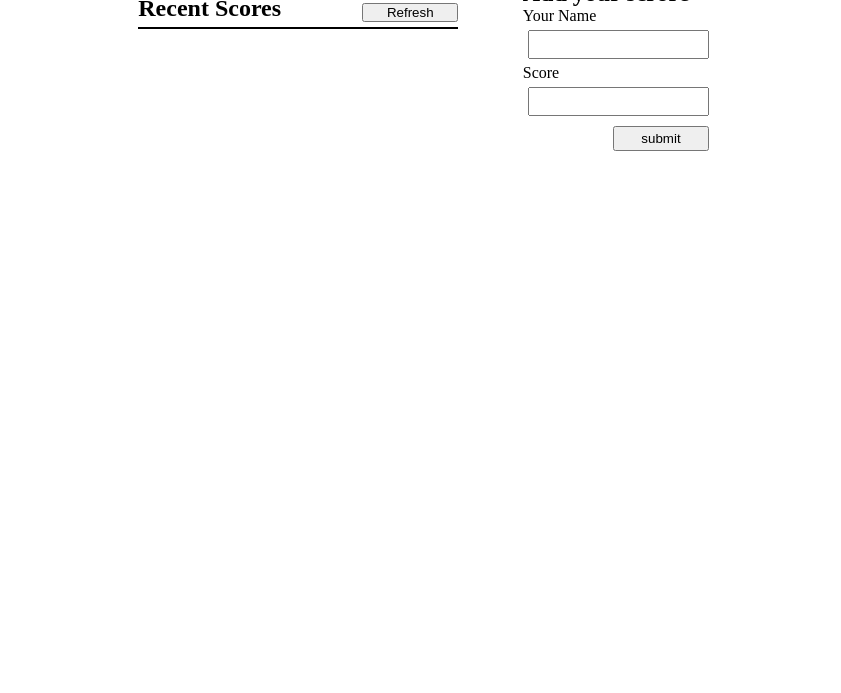
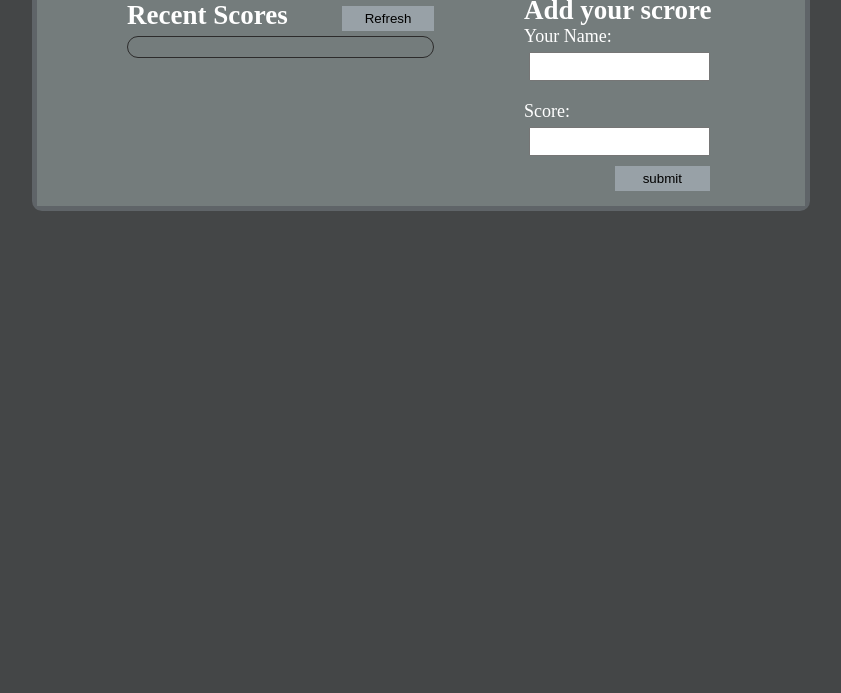
Before and after one commit to Lichapa/Leaderboard, a website built with webpack: page src/index.html in a window 1280 px wide. Shown: the part 107-800 px from the top of the page, without its empty margins (219-1060 px from the left). Built offline with nearby package versions, Linux system fonts and the light colour scheme; no server answers.

Commit message:
Added styling for buttons, list items and background colors

```diff
--- a/src/index.html
+++ b/src/index.html
@@ -16,15 +16,15 @@
                 <button type="submit" id="refresh">Refresh</button>
             </div>
             <div class="recentScore" id="recentScores">
-            <ul class="scoreList" id="scoreList"> </ul>
+            <ol class="scoreList" id="scoreList"> </ol>
             </div>
         </div>
         <div class="userInput">
             <h2>Add your scrore</h2>
             <form action="#" class="form" id="form">
-                <label for="yourName">Your Name</label>
+                <label for="yourName">Your Name:</label>
                 <input class="formItem" type="text" name="yourName" id="name" required>
-                <label for="yourScore"> Score</label>
+                <label for="yourScore"> Score:</label>
                 <input class="formItem" type="number" name="yourScore" id="score" required>
                 <button class="formItem" type="submit" id="submit">submit</button>
             </form>
--- a/src/style.css
+++ b/src/style.css
@@ -3,20 +3,45 @@
   padding: 0;
 }
 
-.main {
-  width: 50%;
-  margin: 50px auto;
+body {
+  background-color: #444647;
 }
 
-.score {
-  padding: 10px;
-  width: 50%;
+.main {
+  width: 60%;
+  margin: 50px auto;
+  padding: 5px;
+  background-color: #5f6468;
+  color: white;
+  border-radius: 10px 10px;
 }
 
 .content {
   display: flex;
   flex-direction: row;
-  justify-content: space-around;
+  justify-content: space-evenly;
+  background-color: rgb(116, 124, 124);
+  padding: 10px 0px;
+  font-size: large;
+}
+
+.score {
+  width: 40%;
+}
+
+.recentScore {
+  border: 1px solid rgb(44, 43, 43);
+  border-radius: 15px;
+}
+
+.scoreList {
+  padding: 10px 10px;
+  list-style-position: inside;
+
+}
+
+.scoreList > li:nth-of-type(odd) {
+  background-color: #6b7177;
 }
 
 .form {
@@ -34,10 +59,11 @@ button {
   width: 50%;
   margin-right: 0;
   align-self: flex-end;
-}
-
-.recentScore {
-  border: 1px solid black;
+  cursor: pointer;
+  height: 25px;
+  background-color: #98a1a7;
+  border: none;
+  box-shadow: #444647;
 }
 
 .scoreHeader {
@@ -51,6 +77,6 @@ button {
   width: 30%;
 }
 
-.scoreList {
-  list-style-type: none;
+#name {
+  margin-bottom: 20px;
 }
```
